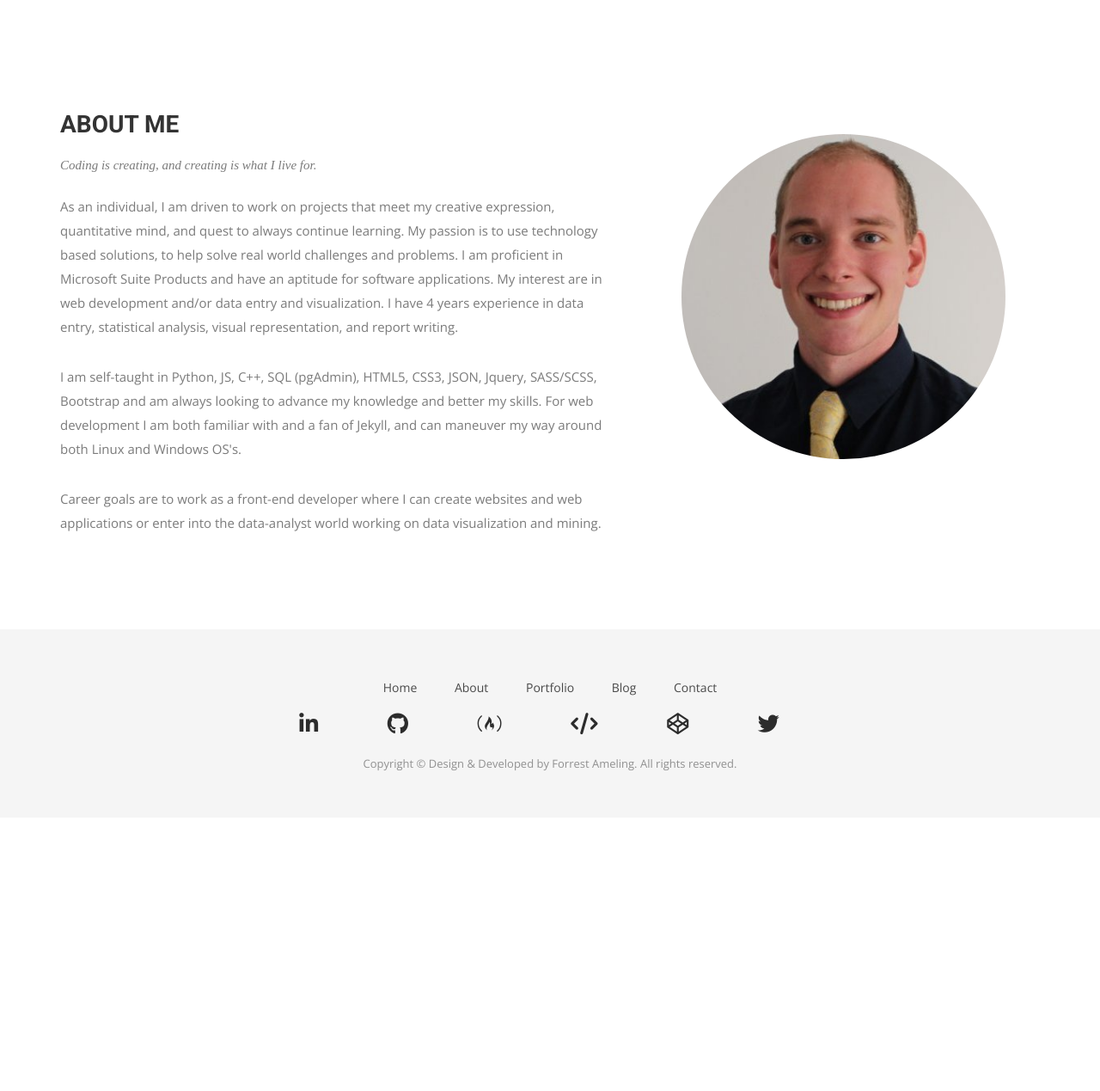
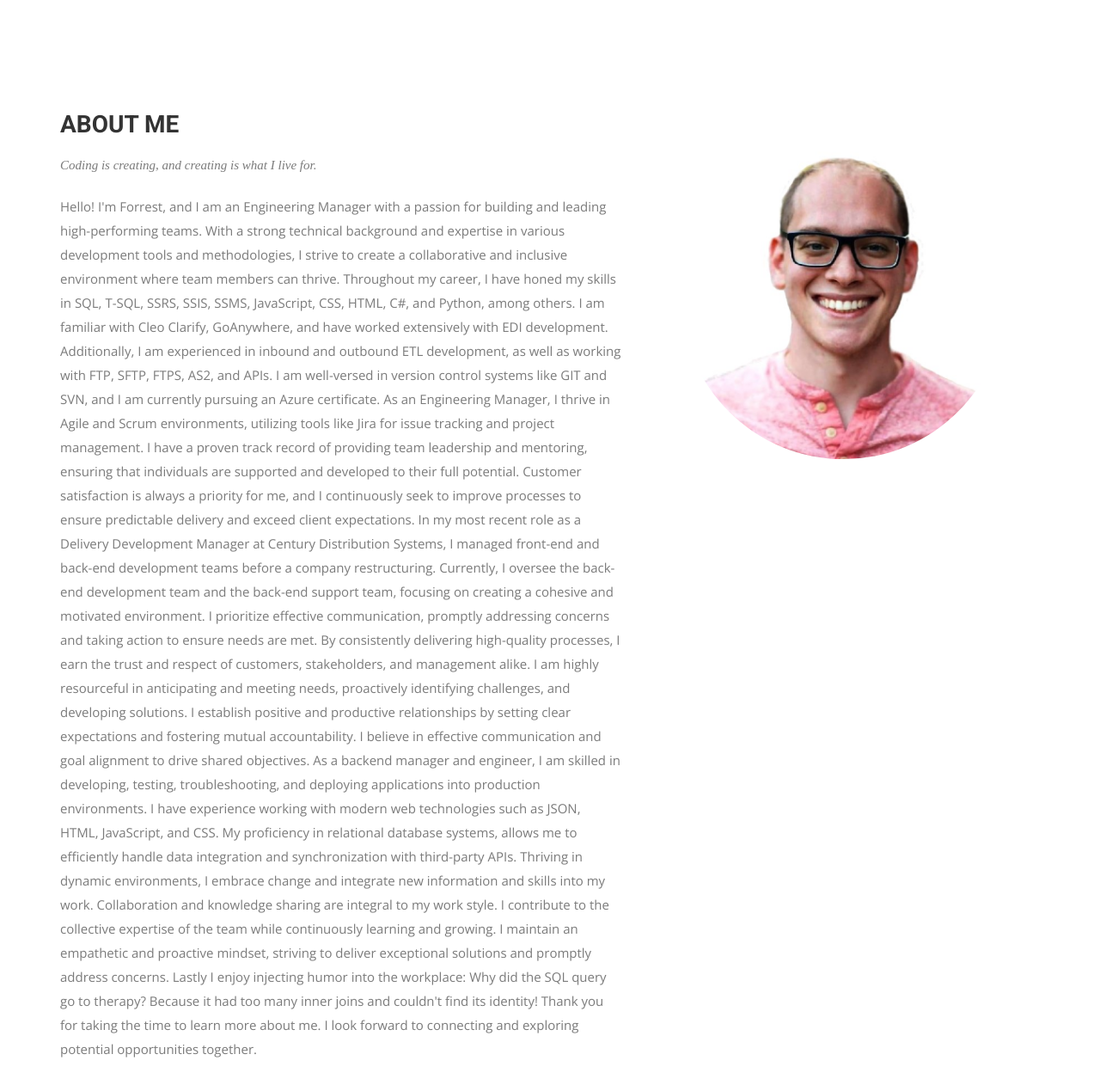
Before and after one commit to ForrestAmeling/home, a Jekyll site: the page built from about.html, in a window 1280 px wide and 1400 px high, scrolled down 604 px, cut to the strip 30-1299 px from the top of the window. Shown: the whole strip at 86% size. Built offline with Jekyll 4.4.1, drawn with Linux system fonts in a browser that asks for light colours; nearby versions of some CDN libraries; some web fonts are replaced; library files that are not in the unit come from our copies; comment, search, counter and statistics services are not loaded; before the commit the page ends 1585 px from its top, so only the background shows below that.

Commit message:
About me Update

```diff
--- a/_includes/about.html
+++ b/_includes/about.html
@@ -8,9 +8,70 @@
             <h2>About Me</h2>
             <p>Coding is creating, and creating is what I live for.</p>
           </div>
-          <p>As an individual, I am driven to work on projects that meet my creative expression, quantitative mind, and quest to always continue learning. My passion is to use technology based solutions, to help solve real world challenges and problems. I am proficient in Microsoft Suite Products and have an aptitude for software applications. My interest are in web development and/or data entry and visualization. I have 4 years experience in data entry, statistical analysis, visual representation, and report writing.</p>
-          <p>I am self-taught in Python, JS, C++, SQL (pgAdmin), HTML5, CSS3, JSON, Jquery, SASS/SCSS, Bootstrap and am always looking to advance my knowledge and better my skills. For web development I am both familiar with and a fan of Jekyll, and can maneuver my way around both Linux and Windows OS's.</p>
-          <p>Career goals are to work as a front-end developer where I can create websites and web applications or enter into the data-analyst world working on data visualization and mining. </p>
+          <p>
+            Hello! I'm Forrest, and I am an Engineering Manager with a passion for building and leading high-performing
+            teams.
+            With a strong technical background and expertise in various development tools and methodologies, I strive to
+            create a
+            collaborative and inclusive environment where team members can thrive.
+
+            Throughout my career, I have honed my skills in SQL, T-SQL, SSRS, SSIS, SSMS, JavaScript, CSS, HTML, C#, and
+            Python,
+            among others. I am familiar with Cleo Clarify, GoAnywhere, and have worked extensively with EDI development.
+            Additionally, I am experienced in inbound and outbound ETL development, as well as
+            working with FTP, SFTP, FTPS, AS2, and APIs. I am well-versed in version control systems like GIT and SVN,
+            and I am
+            currently pursuing an Azure certificate.
+
+            As an Engineering Manager, I thrive in Agile and Scrum environments, utilizing tools like Jira for issue
+            tracking and
+            project management. I have a proven track record of providing team leadership and mentoring, ensuring that
+            individuals
+            are supported and developed to their full potential. Customer satisfaction is always a priority for me, and
+            I
+            continuously seek to improve processes to ensure predictable delivery and exceed client expectations.
+
+            In my most recent role as a Delivery Development Manager at Century Distribution Systems, I managed
+            front-end and
+            back-end development teams before a company restructuring. Currently, I oversee the back-end development
+            team and the
+            back-end support team, focusing on creating a cohesive and motivated environment. I prioritize effective
+            communication, promptly addressing concerns and taking action to ensure needs
+            are met. By consistently delivering high-quality processes, I earn the trust and respect of customers,
+            stakeholders, and
+            management alike. I am highly resourceful in anticipating and meeting needs, proactively identifying
+            challenges, and
+            developing solutions. I establish positive and productive relationships by setting clear expectations and
+            fostering
+            mutual accountability. I believe in effective communication and goal alignment to drive shared objectives.
+
+
+            As a backend manager and engineer, I am skilled in developing, testing, troubleshooting, and deploying
+            applications into
+            production environments. I have experience working with modern web technologies such as JSON, HTML,
+            JavaScript, and CSS.
+            My proficiency in relational database systems, allows me to efficiently handle data integration and
+            synchronization with
+            third-party APIs.
+
+            Thriving in dynamic environments, I embrace change and integrate new information and skills into my work.
+            Collaboration
+            and knowledge sharing are integral to my work style. I contribute to the collective expertise of the team
+            while
+            continuously learning and growing. I maintain an empathetic and proactive mindset, striving to deliver
+            exceptional
+            solutions and promptly address concerns.
+
+            Lastly I enjoy injecting humor into the workplace:
+
+            Why did the SQL query go to therapy?
+
+            Because it had too many inner joins and couldn't find its identity!
+
+            Thank you for taking the time to learn more about me. I look forward to connecting and exploring potential
+            opportunities
+            together.</p>
+
         </div>
       </div><!-- .col-md-7 close -->
       <div class="col-md-5 col-sm-12">
```
Also changed, not shown: img/wrapper-img-old.png (added), img/wrapper-img.jpg (added), img/wrapper-img.png, 1 other file.
